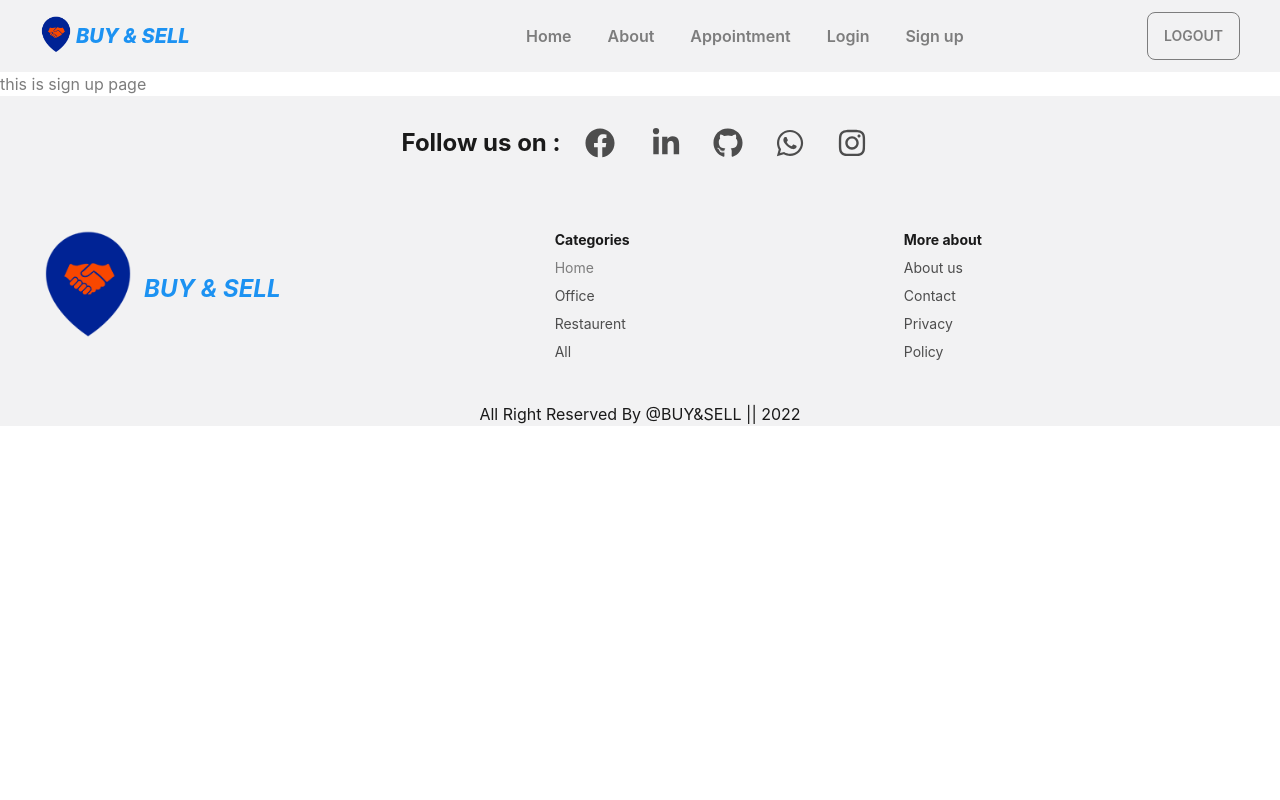
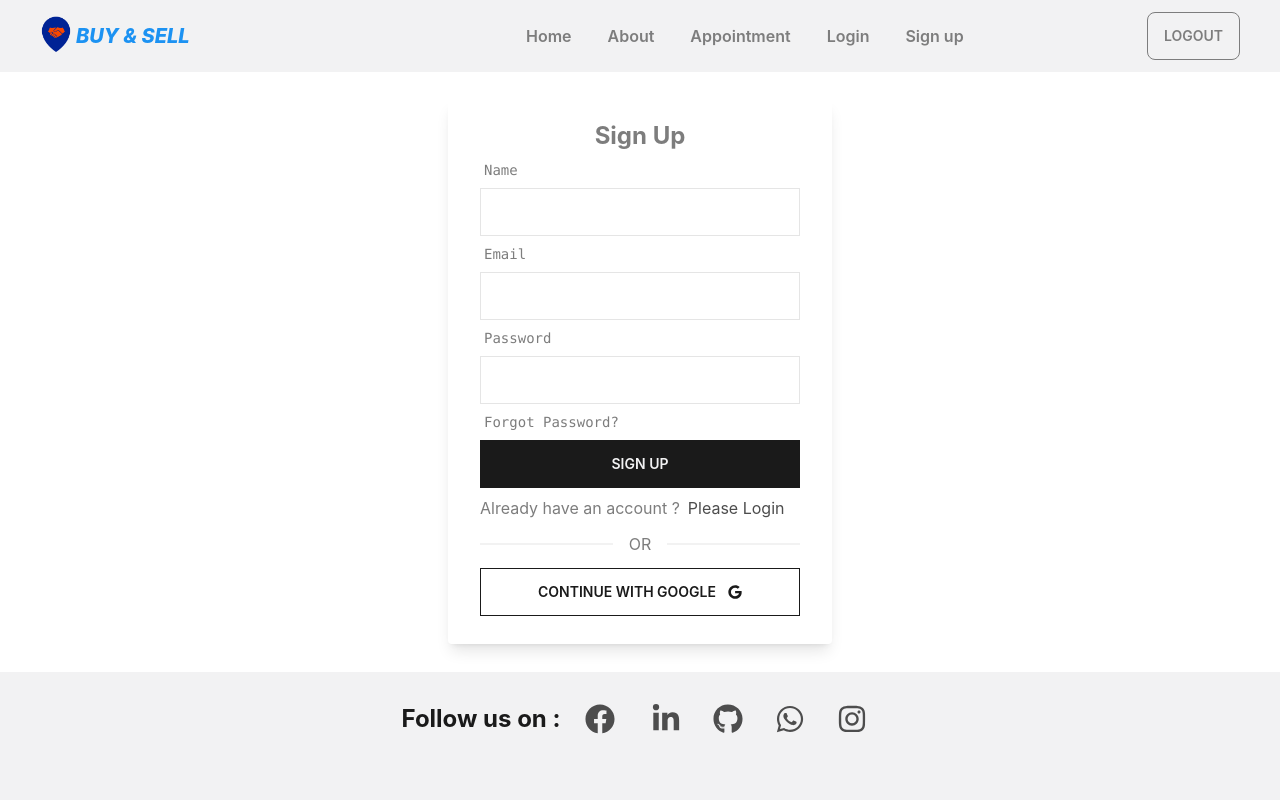
Before and after one commit to nazmulsujon/BuyAndSell-2.0-Client, a React (Create React App) app: page /signup in a window 1280 px wide. Shown: the top 800 px of the page. Built offline with nearby package versions, Linux system fonts and the light colour scheme; no server answers.

Commit message:
sign up page added

```diff
--- a/package.json
+++ b/package.json
@@ -3,6 +3,7 @@
   "version": "0.1.0",
   "private": true,
   "dependencies": {
+    "@tanstack/react-query": "^4.18.0",
     "@testing-library/jest-dom": "^5.14.1",
     "@testing-library/react": "^13.0.0",
     "@testing-library/user-event": "^13.2.1",
@@ -10,6 +11,8 @@
     "firebase": "^9.14.0",
     "react": "^18.2.0",
     "react-dom": "^18.2.0",
+    "react-hook-form": "^7.39.7",
+    "react-hot-toast": "^2.4.0",
     "react-icons": "^4.6.0",
     "react-router-dom": "^6.4.3",
     "react-scripts": "5.0.1",
--- a/src/App.js
+++ b/src/App.js
@@ -1,3 +1,4 @@
+import { Toaster } from "react-hot-toast";
 import { RouterProvider } from "react-router-dom";
 import "./App.css";
 import { router } from "./Routes/Routes/Routes";
@@ -5,6 +6,7 @@ import { router } from "./Routes/Routes/Routes";
 function App() {
   return (
     <section className="max-w-[1440px] mx-auto">
+      <Toaster></Toaster>
       <RouterProvider router={router}></RouterProvider>
     </section>
   );
--- a/src/Pages/Signup/Signup.js
+++ b/src/Pages/Signup/Signup.js
@@ -1,11 +1,150 @@
-import React from "react";
+import React, { useContext, useState } from "react";
+import { useForm } from "react-hook-form";
+import toast from "react-hot-toast";
+import { FaGoogle } from "react-icons/fa";
+import { Link, useNavigate } from "react-router-dom";
+import { AuthContext } from "../../Contexts/AuthProvider/AuthProvider";
 
-const Signup = () => {
+const SignUp = () => {
+  const { googleSignIn, createUser, updateUserProfile } = useContext(AuthContext);
+  const [signUpError, setSignUpError] = useState("");
+
+  const navigate = useNavigate();
+
+  const {
+    register,
+    formState: { errors },
+    handleSubmit,
+  } = useForm();
+
+  const handleSignUp = (data, e) => {
+    console.log(data.name);
+    e.target.reset();
+    setSignUpError("");
+    createUser(data.email, data.password)
+      .then((res) => {
+        const user = res.user;
+        console.log(user);
+        toast.success("User created successfully.");
+        const userInfo = {
+          displayName: data.name,
+        };
+        updateUserProfile(userInfo)
+          .then(() => {
+            console.log("update user successfully");
+          })
+          .catch((err) => {
+            console.error(err);
+          });
+      })
+      .catch((err) => {
+        // console.log(err);
+        setSignUpError(err.message);
+      });
+  };
+
+  // const getUserToken = (email) => {}; //use token hook diye kaj kora hoiche
+
+  const handleGoogleSignIn = () => {
+    googleSignIn()
+      .then((res) => {
+        const user = res.user;
+        console.log(user);
+        navigate("/");
+      })
+      .catch((err) => {
+        console.error(err);
+      });
+  };
+
   return (
-    <div>
-      <h2>this is sign up page</h2>
-    </div>
+    <section className="h-[600px] flex justify-center items-center">
+      <div className="w-96 shadow-lg p-5 rounded">
+        <h2 className="text-2xl text-center font-bold">Sign Up</h2>
+
+        <form onSubmit={handleSubmit(handleSignUp)}>
+          <div className="form-control w-full max-w-xs mx-auto">
+            <label className="label">
+              <span className="label-text font-mono">Name</span>
+            </label>
+            <input
+              type="text"
+              {...register("name", { required: "Name is required" })}
+              className="input input-bordered"
+              aria-invalid={errors.name ? "true" : "false"}
+            />
+            {errors.name && (
+              <label role="alert" className=" text-red-600 font-mono">
+                {errors.name?.message}
+              </label>
+            )}
+          </div>
+
+          <div className="form-control max-w-xs mx-auto">
+            <label className="label">
+              <span className="label-text font-mono">Email</span>
+            </label>
+            <input
+              type="email"
+              {...register("email", { required: "Email Address is required" })}
+              className="input input-bordered"
+              aria-invalid={errors.email ? "true" : "false"}
+            />
+            {errors.email && (
+              <label role="alert" className=" text-red-600 font-mono">
+                {errors.email?.message}
+              </label>
+            )}
+          </div>
+
+          <div className="form-control w-full max-w-xs mx-auto">
+            <label className="label">
+              <span className="label-text font-mono">Password</span>
+            </label>
+            <input
+              type="password"
+              {...register("password", {
+                required: "Password is required",
+                minLength: {
+                  value: 6,
+                  message: "Password must be atleast 6 characters",
+                },
+                pattern: {
+                  value: /(?=.*[A-Z])(?=.*[!@#$&*])(?=.*[0-9])/,
+                  message: "Password must have uppercase, number and special characters",
+                },
+              })}
+              className="input input-bordered"
+            />
+            {errors.password && (
+              <label role="alert" className="text-red-600 font-mono">
+                {errors.password?.message}
+              </label>
+            )}
+            <label className="label">
+              <Link className="label-text font-mono">Forgot Password?</Link>
+            </label>
+          </div>
+
+          <div className="form-control w-full max-w-xs mx-auto">
+            <input className="btn btn-accent" type="submit" value="Sign Up" />
+          </div>
+          <div className="max-w-xs mx-auto">
+            {signUpError && <p className="text-red-600 font-mono">{signUpError}</p>}
+          </div>
+        </form>
+        <p className="max-w-xs my-2 mx-auto">
+          Already have an account ?<Link className="text-secondary ml-2 ">Please Login</Link>{" "}
+        </p>
+        <div className="divider max-w-xs mx-auto">OR</div>
+        <div className="max-w-xs my-2 mx-auto">
+          <button className="btn btn-accent btn-outline w-full" onClick={handleGoogleSignIn}>
+            CONTINUE WITH GOOGLE <FaGoogle className="ml-3 font-bold" />
+          </button>
+        </div>
+      </div>
+    </section>
   );
 };
 
-export default Signup;
+export default SignUp;
```
Also changed, not shown: 1 other file (tests, documents, lock files or other folders).
